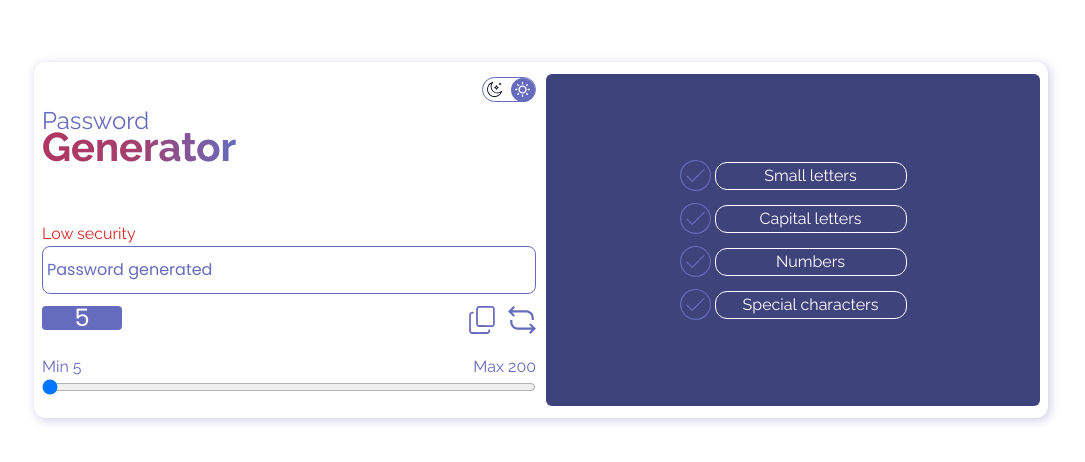
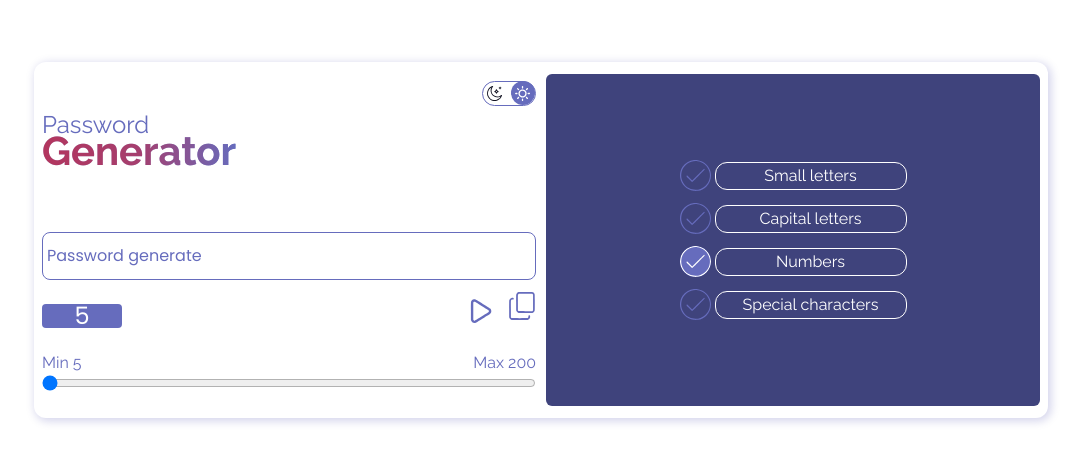
Before and after one commit to DDEUSM/password-generator, a React (Create React App) app: page / in a window 1280 px wide. Shown: the part 160-622 px from the top of the page, without its empty margins (99-1184 px from the left). Built offline with nearby package versions, Linux system fonts and the light colour scheme.

Commit message:
The file pswd_generator.ts has been created

```diff
--- a/src/App.tsx
+++ b/src/App.tsx
@@ -2,19 +2,8 @@ import React,{useState, useEffect} from 'react';
 import c from "./components/allcomponents";
 
 
+
 function App() {
-  const [password, setPassWord] = useState('');
-  const [charLength, setCharLength] = useState(5);
-
-  function generatePassWord(countChar : number){
-    setCharLength(countChar);
-    let pssw : string = '';
-    for(let i = 0; i < countChar; i ++){
-      let num = (Math.floor(Math.random() * 10));
-      pssw += String(num);
-    }
-    setPassWord(pssw);
-  }
 
   return (
     <div className="my-root-layout flex flex-col justify-center items-center flex-auto min-h-screen
@@ -22,8 +11,8 @@ function App() {
       <div className="my-layout flex flex-col justify-start items-center w-full px-2 py-3 gap-1 bg-white dark:bg-azul rounded-xl">
           <c.Header/>
           <div className='grid1 flex flex-col justify-center items-center w-full'>
-            <c.Result refresh={generatePassWord} resultPassword={password} count={charLength}/>
-            <c.Slider charLength={generatePassWord}/>
+            <c.Result/>
+            <c.Slider/>
           </div>
           <div className="grid2 w-full">
             <c.Attributes/>
--- a/src/components/Attributes.tsx
+++ b/src/components/Attributes.tsx
@@ -1,22 +1,23 @@
 import { useEffect, useState } from 'react';
 import { ReactComponent as CheckLogo } from '../assets/check.svg';
+import { setter } from './pswd_generator';
+
+export type Attr = {
+    charLength?: number
+    small : boolean,
+    capital : boolean,
+    numeric : boolean,
+    especial : boolean
+}
 
 function Attributes(){
-
-    type Attr = {
-        small : boolean,
-        capital : boolean,
-        numeric : boolean,
-        especial : boolean
-    }
 
     const [AttrState, setAttrState] = useState<Attr>({
         small : false,
         capital : false,
-        numeric : false,
+        numeric : true,
         especial : false
     });
-
 
     function selected(event: React.MouseEvent<HTMLDivElement>){
         let item_id = event.currentTarget.id;
@@ -34,6 +35,7 @@ function Attributes(){
                 setAttrState({...AttrState, especial: !AttrState.especial});
                 break;
         }
+        setter(AttrState);
     }
 
     return(
--- a/src/components/Result.tsx
+++ b/src/components/Result.tsx
@@ -1,59 +1,39 @@
 import { useState, useEffect } from 'react';
 import { ReactComponent as RefreshLogo } from "../assets/refresh.svg";
 import { ReactComponent as CopyLogo } from "../assets/copy.svg";
-import { IndexType } from "typescript";
+import { ReactComponent as PlayLogo } from "../assets/botao-play.svg";
+import { generator } from "./pswd_generator";
 
 type props = {
-    resultPassword : string,
-    count : number,
-    refresh : (c : number) => void
+
 }
 
-function Result({ resultPassword, count, refresh }: props){
+function Result(){
+    const [level, setLevel] = useState('');
+    const [resultPswd, setResultPswd] = useState('');
 
-    const [level, setLevel] = useState('');
-
-    function getLevel(){
-        if(count == 200){
-            setLevel('Max security');
-        }
-        if(count >= 100){
-            setLevel('High security');
-        }
-        if(count >= 50){
-            setLevel('Medium security');
-        }
-        if(count <= 50){
-            setLevel('Low security');
-        }
+    function copyPassword(){
+        navigator.clipboard.writeText(resultPswd);
     }
 
-    function runRefresh(){
-        refresh(count);
+    function playGenerator(){
+        setResultPswd(generator());
     }
-
-    function copyPassword(){
-        navigator.clipboard.writeText(resultPassword);
-    }
-
-    useEffect(() => {
-        getLevel()
-    }, [count]);
 
     return(
         <div className="flex flex-col justify-center w-full font-Poppins  mx-4 ">
             <label htmlFor="" className="text-red font-Raleway">{level}</label>
 
-            <label className="flex items-center result-pswd bg-white text-purple dark:bg-azul text-purple w-full h-12 border border-purple rounded-lg p-1 font-Poppins">{resultPassword != ''? resultPassword : 'Password generated' }</label>
+            <label className="flex items-center result-pswd bg-white text-purple dark:bg-azul text-purple w-full h-12 border border-purple rounded-lg p-1 font-Poppins">{resultPswd!= ''? resultPswd : 'Password generate'}</label>
 
-            <div className="flex w-full justify-between my-3">
-                <label htmlFor="" className="flex justify-center items-center w-20 h-6 rounded bg-purple text-2xl text-white">{count}</label>
-                <div className="flex gap-3">
+            <div className="flex w-full justify-end my-3">
+
+                <div className="flex gap-2">
                     <div className="">
-                        <CopyLogo className="component-svg" onClick={copyPassword}/>
+                        <PlayLogo className="component-svg" width={38} height={38} onClick={playGenerator}/>
                     </div>
                     <div className="">
-                        <RefreshLogo className="component-svg" onClick={runRefresh}/>
+                        <CopyLogo className="component-svg" width={28} height={28} onClick={copyPassword}/>
                     </div>
                 </div>
             </div>
--- a/src/components/Slider.tsx
+++ b/src/components/Slider.tsx
@@ -1,17 +1,20 @@
-import React from "react";
+import React,{ useState } from "react";
+import { setter } from "./pswd_generator";
 
-type props = {
-    charLength : (chars : number) => void
-}
 
-function Slider({charLength} : props){
+function Slider(){
+
+    const [charLength, setCharLength] = useState(5);
 
     function rangeChange(event : React.ChangeEvent<HTMLInputElement>){
-        charLength(parseInt(event.target.value));
+        const value = parseInt(event.target.value);
+        setCharLength(value);
+        setter(value);
     }
 
     return(
-        <div className="flex flex-col justify-center items-center mx-4 mb-1 font-Raleway h-12 w-full ">
+        <div className="relative flex flex-col justify-center items-center mx-4 mb-1 font-Raleway h-12 w-full ">
+            <label htmlFor="" className="count-posi flex justify-center items-center w-20 h-6 rounded bg-purple font-Poppins text-2xl text-white">{charLength}</label>
             <div className="flex justify-between w-full">
                 <div className="flex gap-1">
                     <div className="text-purple">Min</div>
--- /dev/null
+++ b/src/components/pswd_generator.ts
@@ -0,0 +1,40 @@
+import { useState } from 'react';
+import { Attr } from './Attributes';
+
+const letters = 'ABCDEFGHIJKLMNOPQRSTUVWXYZabcdefghijklmnopqrstuvwxyz'
+const nums = '0123456789';
+const symbols = '!@#$%¨"&*()_-=+{}[],.<>;:/?|';
+
+const arrCharTypes = [letters, nums, symbols];
+
+const attributes: Attr = {
+    charLength: 5,
+    small: false,
+    capital: false,
+    numeric: true,
+    especial: false
+}
+
+export function setter(data : Attr | number){
+    if(typeof(data) == 'number'){
+        attributes.charLength = data;
+    }else{
+        attributes.small = data.small;
+        attributes.capital = data.capital;
+        attributes.numeric = data.numeric;
+        attributes.especial = data.especial;
+    }
+}
+
+export function generator(){
+    let pssw : string = '';
+    if(attributes?.charLength){
+        for(let i = 0; i < attributes.charLength; i ++){
+            const charType = Math.floor(Math.random() * arrCharTypes.length);
+            const ind = Math.floor(Math.random() * arrCharTypes[charType].length);
+            const new_char = arrCharTypes[charType][ind];
+            pssw += String(new_char);
+        }
+    }
+    return pssw;
+}
--- a/src/index.css
+++ b/src/index.css
@@ -46,8 +46,6 @@ body {
 }
 
 .component-svg {
-    width: 28px;
-    height: 28px;
     fill: #666CBD;
     cursor: pointer;
     transition: all ease-in .3s;
@@ -67,6 +65,12 @@ body {
 
 .light-theme {
 
+}
+
+.count-posi{
+    position: absolute;
+    margin-top: -110px;
+    left: 0px;
 }
 
 @media only screen and (min-width: 1024px){
```
Also changed, not shown: src/assets/botao-play.svg (added).
